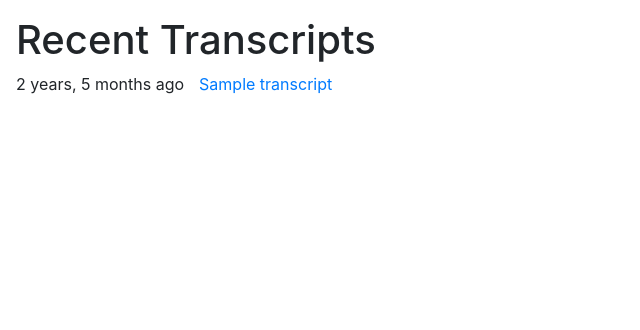
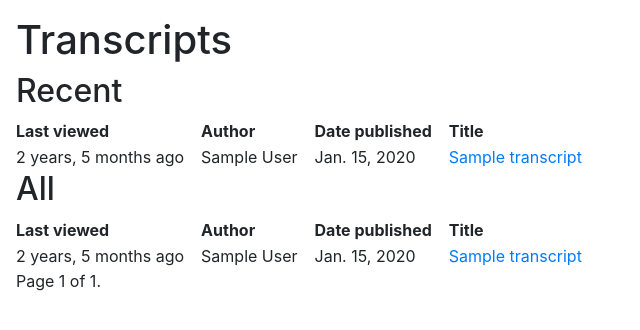
Before and after one commit to allenc256/fanyi, a Django app: page /practice/ in a window 1280 px wide. Shown: the top 330 px of the page, without its empty margins (0-640 px from the left). Run offline with Django 4.2, Linux system fonts and the light colour scheme; tables that the repository leaves empty hold one stand-in row (values such as "Sample post"); some libraries are stand-ins or nearby versions.

Commit message:
update views

```diff
--- a/fanyi/practice/static/practice/index.css
+++ b/fanyi/practice/static/practice/index.css
@@ -1,3 +1,11 @@
 body {
     margin: 1em 1em 1em 1em;
 }
+
+tr td:first-child, th:first-child {
+    padding-left: 0em;
+}
+
+td, th {
+    padding-left: 1em;
+}
--- a/fanyi/practice/templates/practice/index.html
+++ b/fanyi/practice/templates/practice/index.html
@@ -10,17 +10,74 @@
 {% endblock %}
 
 {% block body %}
-    <h1>Recent Transcripts</h1>
-    <div class="container-fluid">
+    <h1>Transcripts</h1>
+    <h2>Recent</h2>
+    <table>
+        <tr>
+            <th>Last viewed</th>
+            <th>Author</th>
+            <th>Date published</th>
+            <th>Title</th>
+        </tr>
+        {% for transcript in recent %}
+            <tr>
+                <td>
+                    {{ transcript.last_viewed | naturaltime }}
+                </td>
+                <td>
+                    {{ transcript.author }}
+                </td>
+                <td>
+                    {{ transcript.date_published }}
+                </td>
+                <td>
+                    <a href="{% url 'practice:transcript' transcript.pk %}">{{ transcript.title }}</a>
+                </td>
+                </div>
+            </tr>
+        {% endfor %}
+    </table>
+    <h2>All</h2>
+    <table>
+        <tr>
+            <th>Last viewed</th>
+            <th>Author</th>
+            <th>Date published</th>
+            <th>Title</th>
+        </tr>
         {% for transcript in page_obj %}
-        <div class="row">
-            <div class="last-viewed-col col-1-auto">
-                {{ transcript.last_viewed | naturaltime }}
-            </div>
-            <div class="col">
-                <a href="{% url 'practice:transcript' transcript.pk %}">{{ transcript.title }}</a>
-            </div>
-        </div>
+            <tr>
+                <td>
+                    {{ transcript.last_viewed | naturaltime }}
+                </td>
+                <td>
+                    {{ transcript.author }}
+                </td>
+                <td>
+                    {{ transcript.date_published }}
+                </td>
+                <td>
+                    <a href="{% url 'practice:transcript' transcript.pk %}">{{ transcript.title }}</a>
+                </td>
+                </div>
+            </tr>
         {% endfor %}
+    </table>
+    <div class="pagination">
+        <span class="step-links">
+            {% if page_obj.has_previous %}
+                <a href="?page=1">&laquo; first</a>
+                <a href="?page={{ page_obj.previous_page_number }}">previous</a>
+            {% endif %}
+
+            <span class="current">
+                Page {{ page_obj.number }} of {{ page_obj.paginator.num_pages }}.
+            </span>
+
+            {% if page_obj.has_next %}
+                <a href="?page={{ page_obj.next_page_number }}">next</a>
+                <a href="?page={{ page_obj.paginator.num_pages }}">last &raquo;</a>
+            {% endif %}
+        </span>
     </div>
 {% endblock %}
--- a/fanyi/practice/views.py
+++ b/fanyi/practice/views.py
@@ -61,8 +61,10 @@ class IndexView(generic.list.ListView):
     model = Transcript
     paginate_by = 20
 
-    def get_queryset(self):
-        return Transcript.objects.filter(last_viewed__isnull=False).order_by('-last_viewed').all()
+    def get_context_data(self, **kwargs):
+        context = super().get_context_data(**kwargs)
+        context['recent'] = Transcript.objects.filter(last_viewed__isnull=False).order_by('-last_viewed')[:10]
+        return context
 
 class TranscriptView(generic.list.ListView):
     template_name = 'practice/transcript.html'
```
Also changed, not shown: fanyi/practice/static/practice/transcript.css (+6 -5 lines), fanyi/practice/templates/practice/transcript.html (+31 -17 lines).
